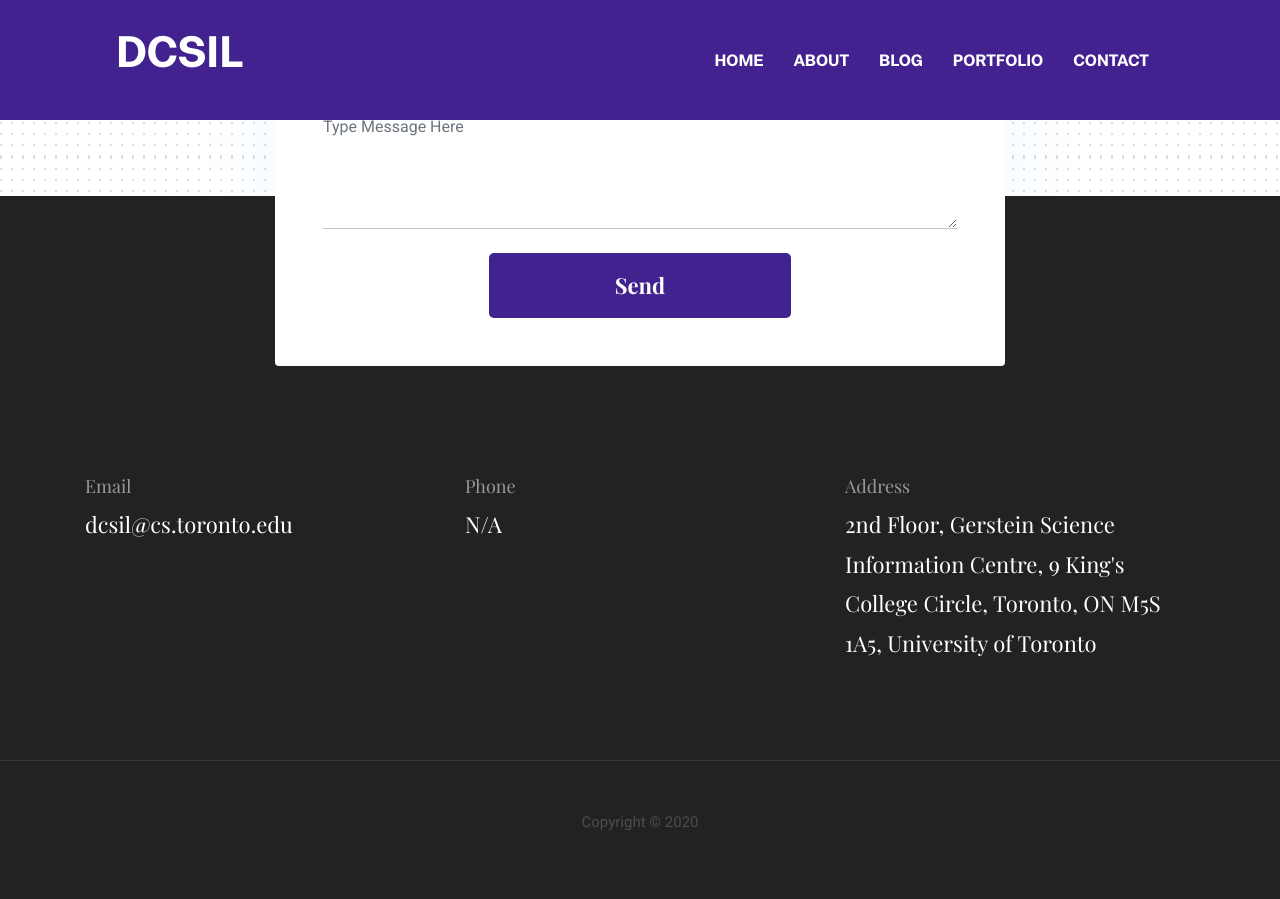
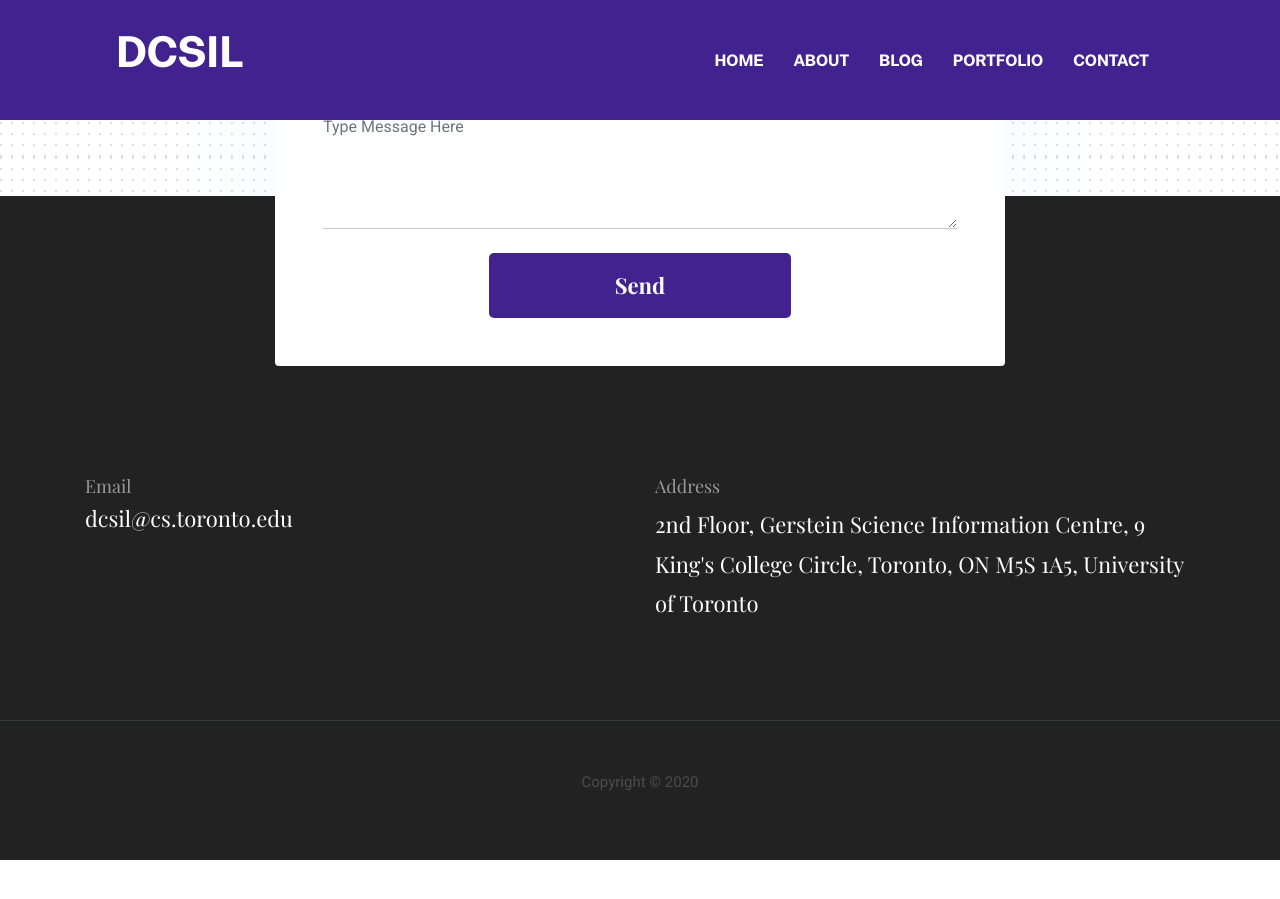
Before and after one commit to dcsil/website, a Jekyll site: the page built from index.html, in a window 1280 px wide and 900 px high, scrolled down 4847 px. Built offline with Jekyll 4.4.1, drawn with Linux system fonts in a browser that asks for light colours; after the commit the page ends 5707 px from its top, so only the background shows below that.

Commit message:
Update footer.html

```diff
--- a/_includes/footer.html
+++ b/_includes/footer.html
@@ -3,15 +3,11 @@
   <div class="section">
     <div class="container">
       <div class="row">
-        <div class="col-md-4">
+        <div class="col-md-6">
           <h5 class="text-light">Email</h5>
-          <p class="text-white paragraph-lg font-secondary">{{ site.data.settings.email }}</p>
+          <a href="mailto:{{ site.data.settings.email }}" class="text-white paragraph-lg font-secondary">{{ site.data.settings.email }}</a>
         </div>
-        <div class="col-md-4">
-          <h5 class="text-light">Phone</h5>
-          <p class="text-white paragraph-lg font-secondary">{{ site.data.settings.phone }}</p>
-        </div>
-        <div class="col-md-4">
+        <div class="col-md-6">
           <h5 class="text-light">Address</h5>
           <p class="text-white paragraph-lg font-secondary">{{ site.data.settings.address }}</p>
         </div>
```
